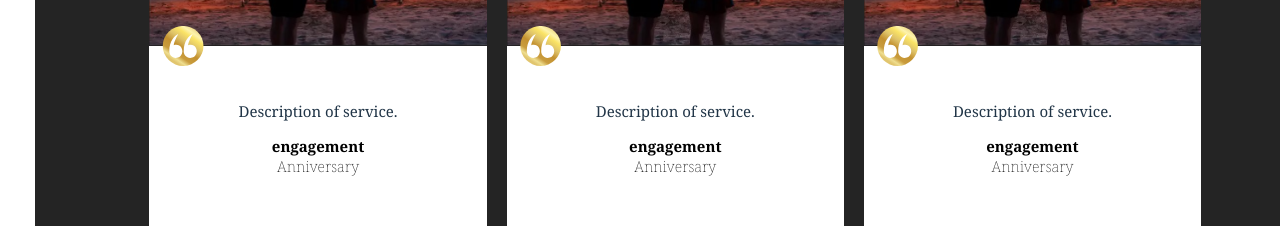
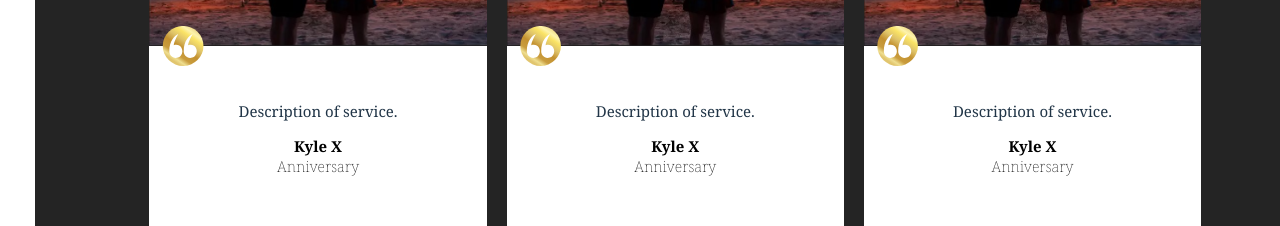
Before and after one commit to Richardherrera10/EnchantmentProposal, a React (Vite) app: page / in a window 1280 px wide. Shown: the part 4040-4266 px from the top of the page. Built offline with nearby package versions, Linux system fonts and the light colour scheme.

Commit message:
fixed author testimonial

```diff
--- a/src/components/homePage/Home.jsx
+++ b/src/components/homePage/Home.jsx
@@ -28,9 +28,9 @@ const Home = () => {
                     {src: promposal, txt: "Promposal.", link:"promposal"},
                     {src: anniversary, txt: "Anniversary.", link:"anniversary"}]
 
-  const testimonials = [{pic: myImage, description: "Description of service.", author:"engagement", service:"Anniversary"},
-                        {pic: myImage, description: "Description of service.", author:"engagement", service:"Anniversary"},
-                        {pic: myImage, description: "Description of service.", author:"engagement", service:"Anniversary"}
+  const testimonials = [{pic: myImage, description: "Description of service.", author:"Kyle X", service:"Anniversary"},
+                        {pic: myImage, description: "Description of service.", author:"Kyle X", service:"Anniversary"},
+                        {pic: myImage, description: "Description of service.", author:"Kyle X", service:"Anniversary"}
                     ]
 
     return (
```
